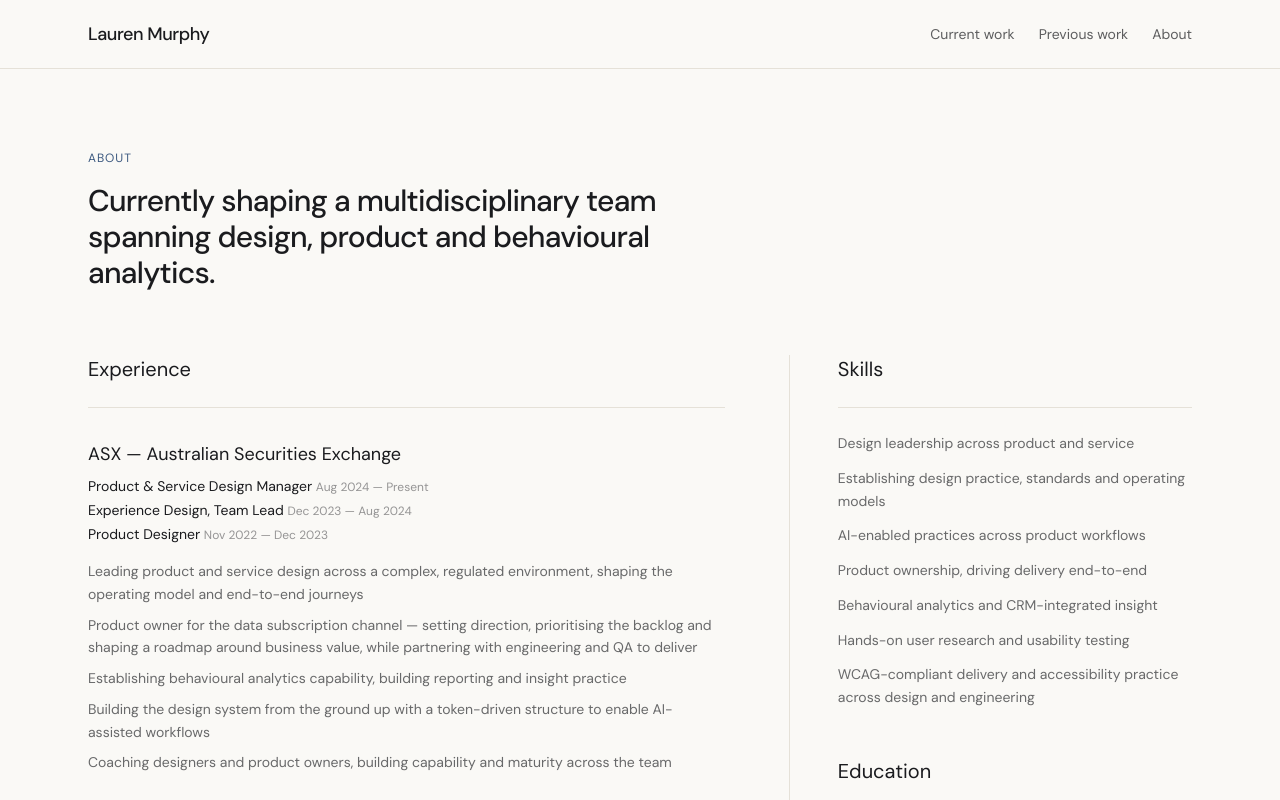
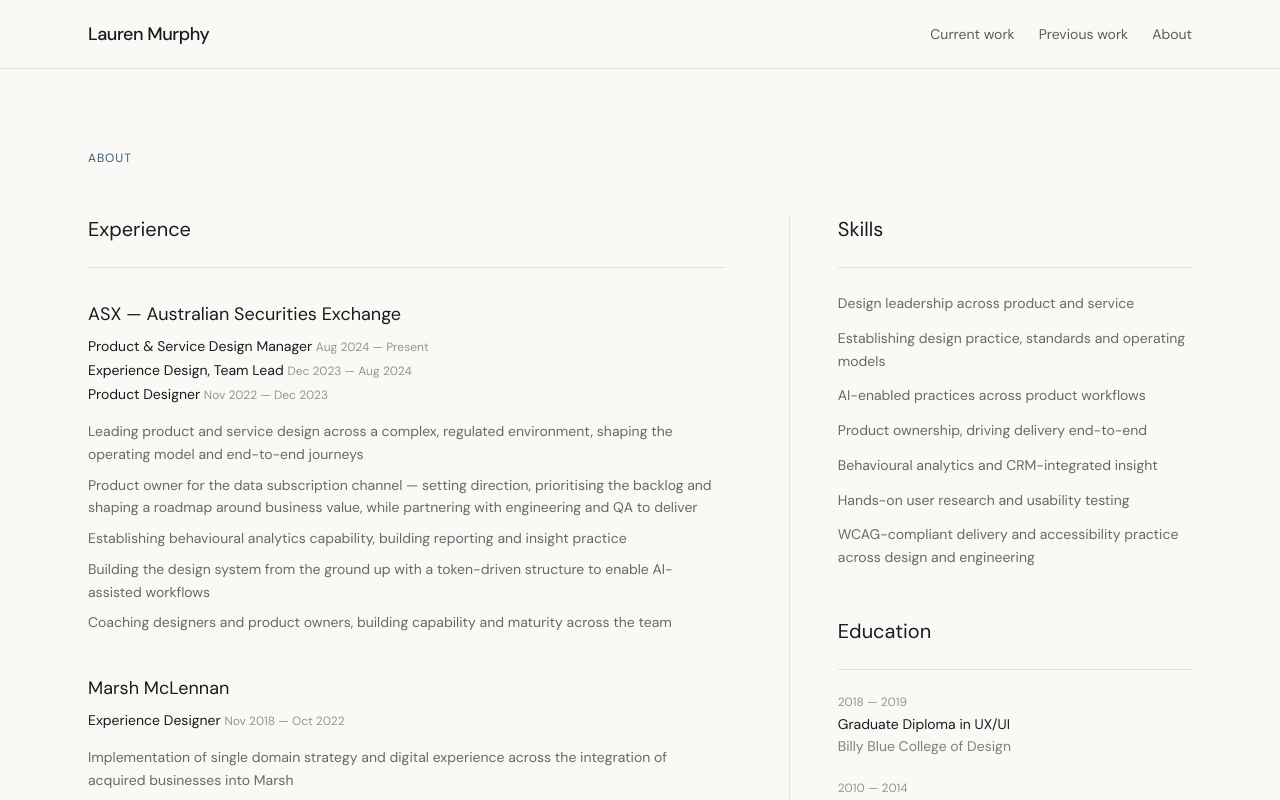
Before and after one commit to laurenmurphy60/handover-notes, a Next.js app: page /about in a window 1280 px wide. Shown: the top 800 px of the page. Built offline with nearby package versions, Linux system fonts and the light colour scheme.

Commit message:
Remove intro line from About page
Promotes the "About" label to the page's h1 so the document keeps a
top-level heading, with no visual change.

```diff
--- a/src/app/about/page.tsx
+++ b/src/app/about/page.tsx
@@ -78,13 +78,9 @@ const skills = [
 export default function AboutPage() {
   return (
     <section className="mx-auto max-w-page px-6 py-16 sm:py-20">
-      <p className="label-eyebrow mb-4">About</p>
-      <h1 className="max-w-2xl font-display text-2xl font-medium leading-snug tracking-tight text-ink sm:text-3xl">
-        Currently shaping a multidisciplinary team spanning design, product and
-        behavioural analytics.
-      </h1>
+      <h1 className="label-eyebrow">About</h1>
 
-      <div className="mt-16 grid gap-16 sm:grid-cols-5">
+      <div className="mt-12 grid gap-16 sm:grid-cols-5">
         <div className="sm:col-span-3">
           <h2 className="font-display text-xl text-ink">Experience</h2>
           <div className="mt-6 space-y-10 border-t border-line pt-8">
```
